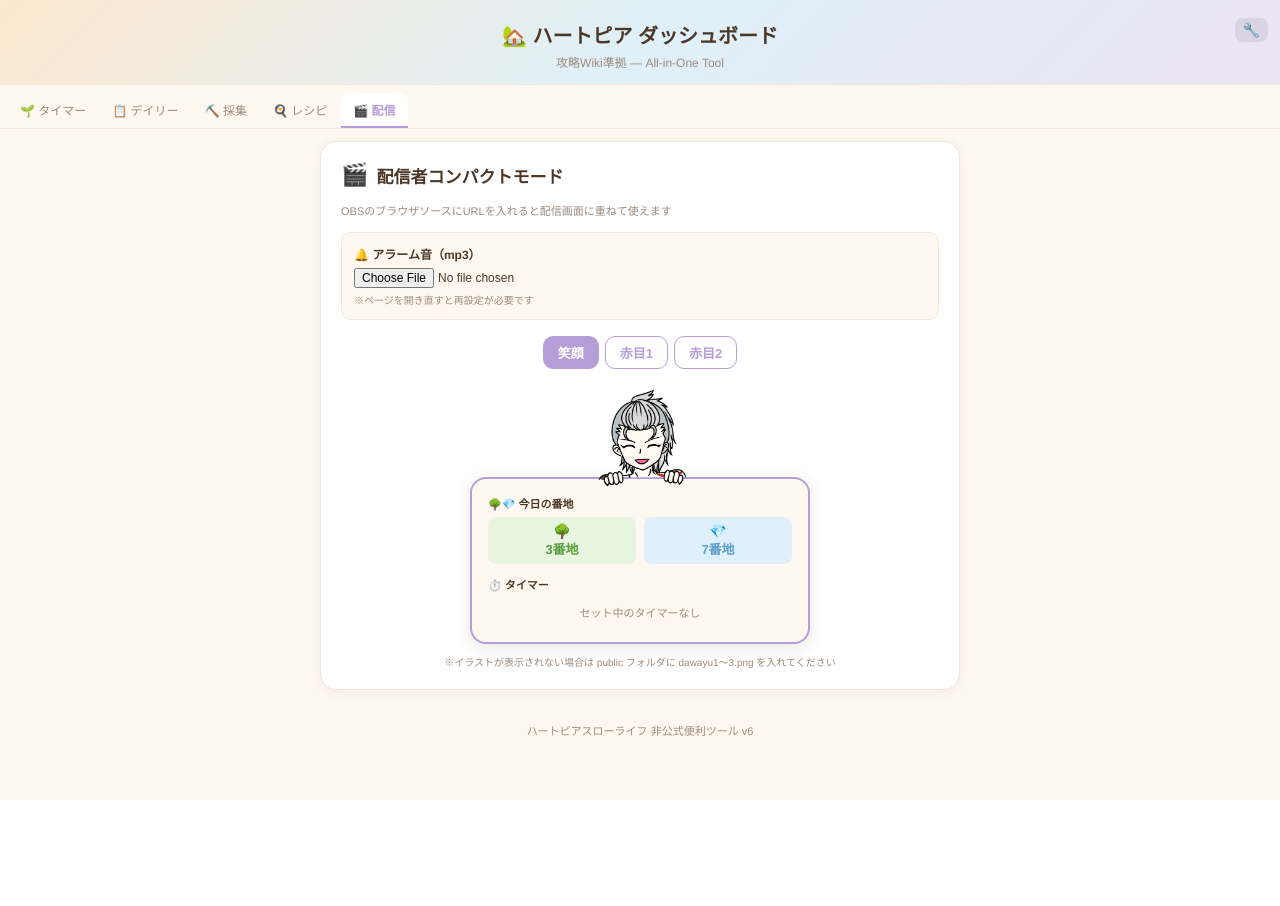
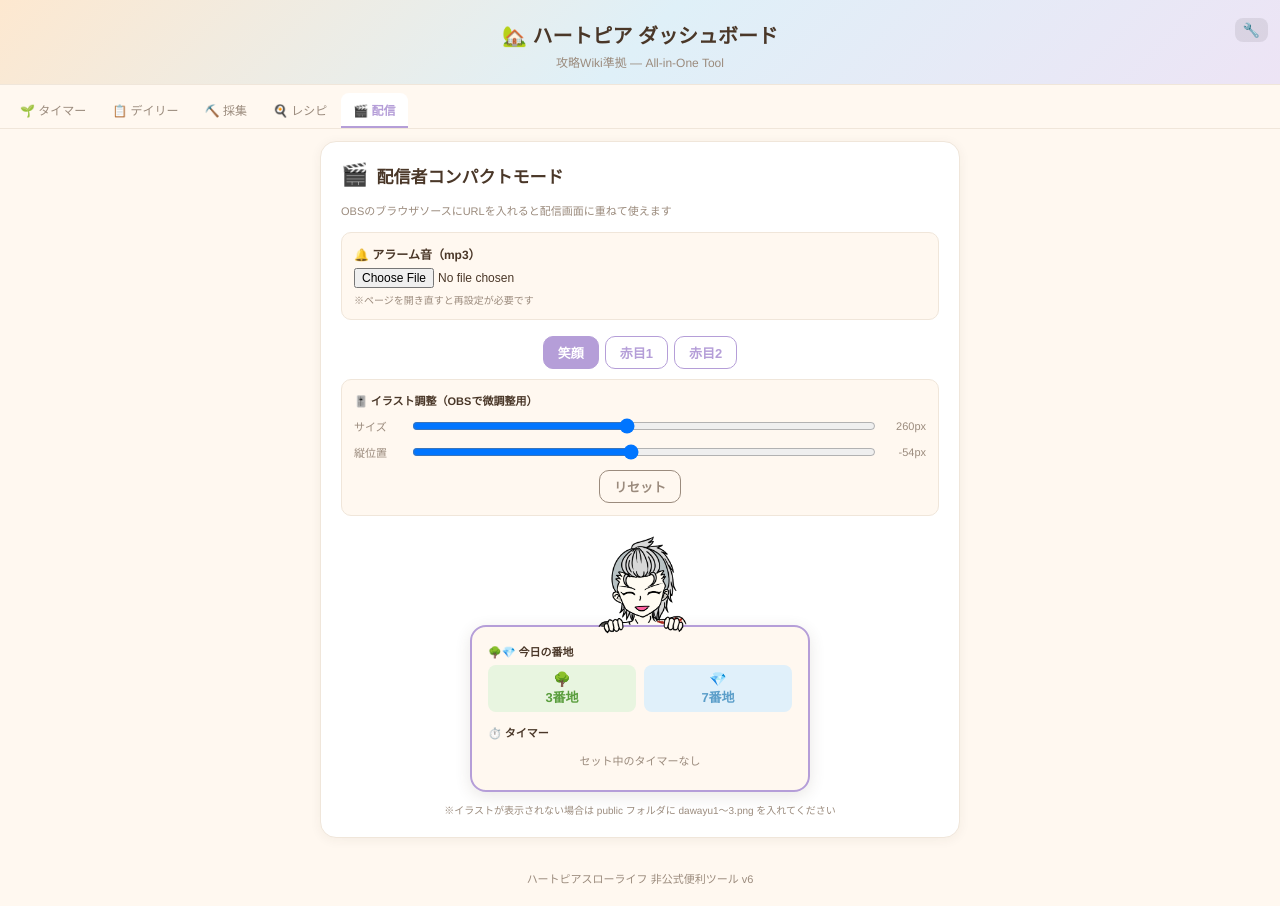
Before and after one commit to sera0716/-seranohatopia, a React (Create React App) app: page / in a window 1280 px wide. Both pictures are taken after a click on the button "🎬 配信". Before the commit the page ends 800 px from the top, so only its background shows below. Built offline with nearby package versions, Linux system fonts and the light colour scheme.

Commit message:
v6 アラーム停止・分単位・オーバーレイ調整

```diff
--- a/src/App.js
+++ b/src/App.js
@@ -64,9 +64,13 @@ const Select = ({ children, ...props }) => (
   <select {...props} style={{ border: `1.5px solid ${C.border}`, borderRadius: 10, padding: "7px 12px", fontSize: 13, color: C.text, outline: "none", background: C.bg, cursor: "pointer", ...props.style }}>{children}</select>
 );
 
+let currentAlarmAudio = null;
+function stopAlarm() {
+  if (currentAlarmAudio) { try { currentAlarmAudio.pause(); currentAlarmAudio.currentTime = 0; } catch(e) {} currentAlarmAudio = null; }
+}
 function playBeep(times, customUrl) {
   if (customUrl) {
-    try { const a = new Audio(customUrl); a.play(); return; } catch(e) {}
+    try { stopAlarm(); const a = new Audio(customUrl); currentAlarmAudio = a; a.play(); return; } catch(e) {}
   }
   try {
     const ctx = new (window.AudioContext || window.webkitAudioContext)();
@@ -125,7 +129,7 @@ function CropTimer({ alarmUrl, timers, setTimers }) {
   }, [setTimers]);
   const addTimer = () => {
     const c = CROPS.find(x => x.name === crop);
-    const mins = crop === "カスタム" ? (parseFloat(customH) || 1) * 60 : c.min;
+    const mins = crop === "カスタム" ? (parseFloat(customH) || 1) : c.min;
     const name = crop === "カスタム" ? (customName || "カスタム") : crop;
     setTimers(p => [...p, { id: Date.now(), name, planted: Date.now(), harvestAt: Date.now() + mins * 60000 }]);
   };
@@ -138,11 +142,12 @@ function CropTimer({ alarmUrl, timers, setTimers }) {
       <div style={{ fontSize: 11, color: C.textMuted, marginBottom: 10 }}>攻略Wiki準拠。トリュフ(13分)・巨木(2時間)の再出現も</div>
       {!notifEnabled && <div style={{ marginBottom: 10 }}><IconBtn onClick={requestNotif} color={C.accent}>🔔 通知を許可する</IconBtn><span style={{ fontSize: 11, color: C.textMuted, marginLeft: 8 }}>1分前と収穫時に通知</span></div>}
       {notifEnabled && <div style={{ fontSize: 11, color: C.green, marginBottom: 10 }}>🔔 通知ON{alarmUrl ? "（カスタム音）" : ""}</div>}
+      <div style={{ marginBottom: 12 }}><IconBtn onClick={stopAlarm} color={C.danger}>🔇 アラームを止める</IconBtn></div>
       <div style={{ display: "flex", gap: 8, flexWrap: "wrap", marginBottom: 12 }}>
         <Select value={crop} onChange={e => setCrop(e.target.value)} style={{ flex: 1, minWidth: 120 }}>
           {CROPS.map(c => <option key={c.name} value={c.name}>{c.name}{c.min ? ` (${fmtDuration(c.min)})` : ""}{c.lv && c.lv !== "-" ? ` Lv${c.lv}` : ""}</option>)}
         </Select>
-        {crop === "カスタム" && (<><Input placeholder="名前" value={customName} onChange={e => setCustomName(e.target.value)} style={{ flex: 1, minWidth: 80 }} /><Input placeholder="時間(h)" type="number" value={customH} onChange={e => setCustomH(e.target.value)} style={{ width: 70, flex: "none" }} /></>)}
+        {crop === "カスタム" && (<><Input placeholder="名前" value={customName} onChange={e => setCustomName(e.target.value)} style={{ flex: 1, minWidth: 80 }} /><Input placeholder="分" type="number" value={customH} onChange={e => setCustomH(e.target.value)} style={{ width: 70, flex: "none" }} /></>)}
         <IconBtn onClick={addTimer} color={C.green}>+ セット</IconBtn>
       </div>
       {timers.length === 0 && <p style={{ color: C.textMuted, fontSize: 13, textAlign: "center", margin: "18px 0 4px" }}>まだタイマーがありません</p>}
@@ -436,8 +441,12 @@ const DAWAYU_FACES = [
 function CompactOverlay({ timers }) {
   const [, setTick] = useState(0);
   const [face, setFace] = useState(() => loadJSON("hp_overlay_face", "dawayu1"));
+  const [imgSize, setImgSize] = useState(() => loadJSON("hp_overlay_size", 260));
+  const [imgOffset, setImgOffset] = useState(() => loadJSON("hp_overlay_offset", -54));
   useEffect(() => { const id = setInterval(() => setTick(t => t + 1), 1000); return () => clearInterval(id); }, []);
   useEffect(() => { saveJSON("hp_overlay_face", face); }, [face]);
+  useEffect(() => { saveJSON("hp_overlay_size", imgSize); }, [imgSize]);
+  useEffect(() => { saveJSON("hp_overlay_offset", imgOffset); }, [imgOffset]);
   const gameDay = getGameDay();
   const idx = getTodayCycleIndex(gameDay);
   const faceFile = (DAWAYU_FACES.find(f => f.id === face) || DAWAYU_FACES[0]).file;
@@ -445,15 +454,30 @@ function CompactOverlay({ timers }) {
   const sorted = [...(timers || [])].sort((a, b) => a.harvestAt - b.harvestAt);
   return (
     <div>
-      <div style={{ display: "flex", gap: 6, marginBottom: 12, justifyContent: "center" }}>
+      <div style={{ display: "flex", gap: 6, marginBottom: 10, justifyContent: "center", flexWrap: "wrap" }}>
         {DAWAYU_FACES.map(f => <IconBtn key={f.id} active={face === f.id} color={C.purple} onClick={() => setFace(f.id)}>{f.label}</IconBtn>)}
       </div>
+      {/* 調整スライダー */}
+      <div style={{ background: C.bg, borderRadius: 10, padding: 12, marginBottom: 12, border: "1px solid " + C.border }}>
+        <div style={{ fontSize: 11, fontWeight: 700, marginBottom: 8 }}>🎚️ イラスト調整（OBSで微調整用）</div>
+        <div style={{ display: "flex", alignItems: "center", gap: 8, marginBottom: 6 }}>
+          <span style={{ fontSize: 11, color: C.textMuted, width: 48 }}>サイズ</span>
+          <input type="range" min={140} max={400} value={imgSize} onChange={e => setImgSize(Number(e.target.value))} style={{ flex: 1 }} />
+          <span style={{ fontSize: 11, color: C.textMuted, width: 40, textAlign: "right" }}>{imgSize}px</span>
+        </div>
+        <div style={{ display: "flex", alignItems: "center", gap: 8 }}>
+          <span style={{ fontSize: 11, color: C.textMuted, width: 48 }}>縦位置</span>
+          <input type="range" min={-120} max={20} value={imgOffset} onChange={e => setImgOffset(Number(e.target.value))} style={{ flex: 1 }} />
+          <span style={{ fontSize: 11, color: C.textMuted, width: 40, textAlign: "right" }}>{imgOffset}px</span>
+        </div>
+        <div style={{ textAlign: "center", marginTop: 8 }}>
+          <IconBtn onClick={() => { setImgSize(260); setImgOffset(-54); }} color={C.textMuted}>リセット</IconBtn>
+        </div>
+      </div>
       {/* オーバーレイ本体 */}
-      <div style={{ position: "relative", maxWidth: 340, margin: "0 auto", paddingTop: 150 }}>
-        {/* だわゆイラスト（手がフレーム上端を掴む） */}
-        <img src={faceFile} alt="だわゆ" style={{ position: "absolute", top: 0, left: "50%", transform: "translateX(-50%)", width: 260, zIndex: 2, pointerEvents: "none" }} onError={(e) => { e.target.style.display = "none"; }} />
-        {/* 情報フレーム */}
-        <div style={{ background: "rgba(255,248,240,0.96)", borderRadius: 16, padding: 16, border: `2px solid ${C.purple}`, boxShadow: "0 4px 16px rgba(74,55,40,.12)", position: "relative", zIndex: 1, marginTop: -54 }}>
+      <div style={{ position: "relative", maxWidth: 340, margin: "0 auto", paddingTop: imgSize * 0.58 }}>
+        <img src={faceFile} alt="だわゆ" style={{ position: "absolute", top: 0, left: "50%", transform: "translateX(-50%)", width: imgSize, zIndex: 2, pointerEvents: "none" }} onError={(e) => { e.target.style.display = "none"; }} />
+        <div style={{ background: "rgba(255,248,240,0.96)", borderRadius: 16, padding: 16, border: `2px solid ${C.purple}`, boxShadow: "0 4px 16px rgba(74,55,40,.12)", position: "relative", zIndex: 1, marginTop: imgOffset }}>
           {/* 今日の番地 */}
           <div style={{ marginBottom: 12 }}>
             <div style={{ fontSize: 11, fontWeight: 700, marginBottom: 6 }}>🌳💎 今日の番地</div>
```
